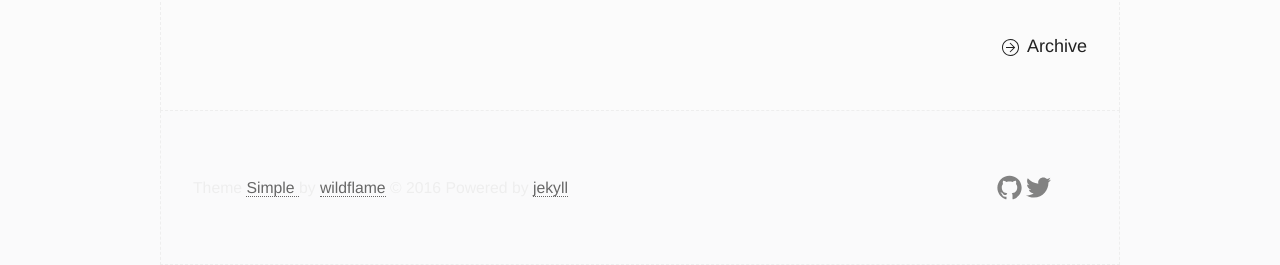
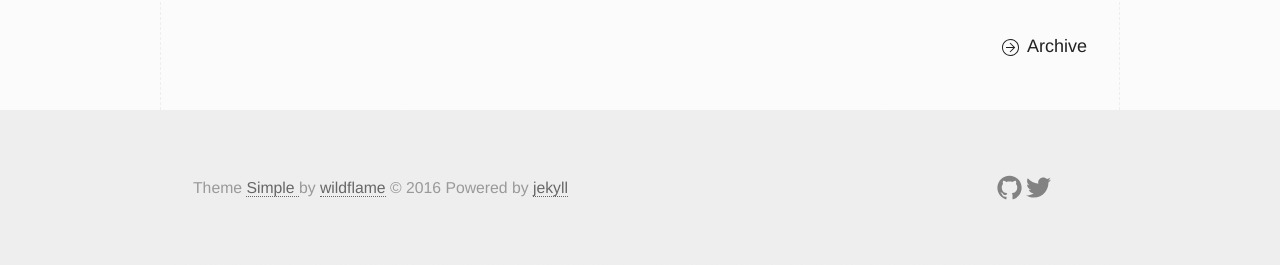
Before and after one commit to eawd/eawd.github.io, a Jekyll site: the page built from index.html, in a window 1280 px wide. Shown: the part 1718-1983 px from the top of the page. Built offline with Jekyll 4.4.1, drawn with Linux system fonts in a browser that asks for light colours.

Commit message:
fix footer

```diff
--- a/_sass/_layout.scss
+++ b/_sass/_layout.scss
@@ -24,8 +24,8 @@ body {
   width:100%;
 
   /* footer style */
-  color: #eee;
-  background-color: #FAFAFB;
+  color: #99999a;
+  background-color: #eee;
 
   .left {
     a {
```
